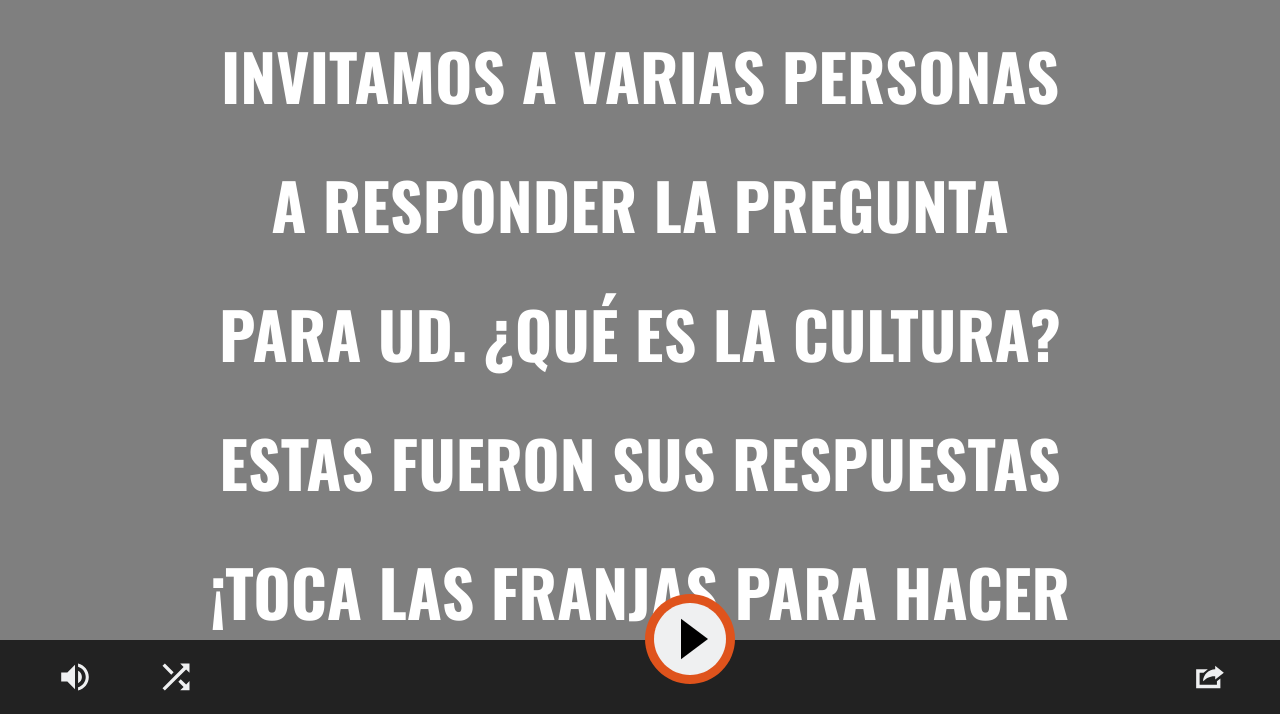
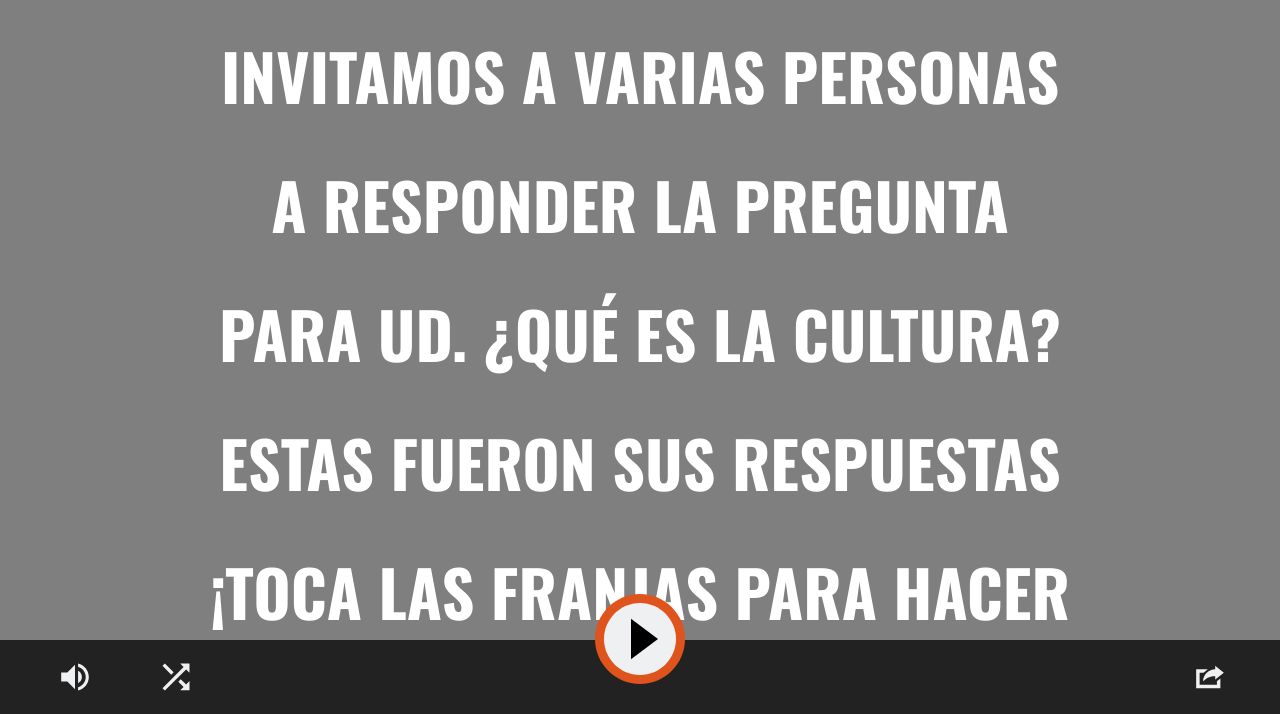
Before and after one commit to anabelle/caricultura, a website: page app/index.html in a window 1280 px wide. Shown: the part 86-800 px from the top of the page. Drawn offline with nearby package versions, Linux system fonts and the light colour scheme; files that its build step writes are made by us from their sources.

Commit message:
alineado boton play

```diff
--- a/app/styles/main.scss
+++ b/app/styles/main.scss
@@ -168,16 +168,18 @@ h3 {
 
 
 #play {
+  background-image: url( ../images/play.svg );
   background-size: 100% 100%;
+  bottom: 35px;
+  display: inline-block;
   height: 70px;
+  left: 50%;
+  margin-left: -35px;
+  padding: 0;
+  position: absolute;
+  vertical-align: middle;
   width: 70px;
-  display: inline-block;
-  padding: 0;
-  vertical-align: middle;
-  position: absolute;
-  bottom: 25px;
   z-index: 1650;
-  background-image: url( ../images/play.svg );
 }
 
 #play.paused {
@@ -304,7 +306,9 @@ h3 {
   }
 
   #play {
+    bottom: 25px;
     height: 100px;
+    margin-left: -50px;
     width: 100px;
     &:hover {
       background-image: url( ../images/play_over.svg );
```
